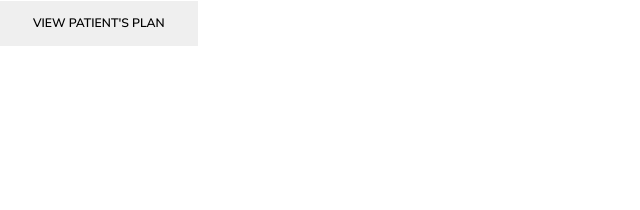
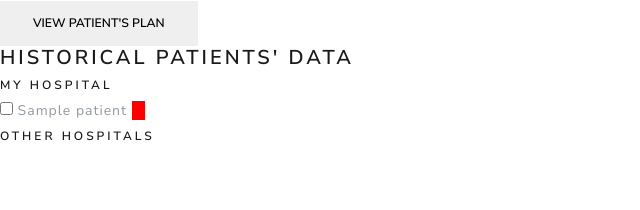
Before and after one commit to vvmurthy/RadiationTherapyApplication, a Django app: page /upload/patients/data/1/1/1/ in a window 1280 px wide. Shown: the part 590-800 px from the top of the page, without its empty margins (0-640 px from the left). Run offline with Django 3.2, Linux system fonts and the light colour scheme; a user stored in the database is signed in; tables that the repository leaves empty hold one stand-in row (values such as "Sample post"); parts of the project's set-up code (start-up, migrations or seed data) failed here and were passed over; some libraries are stand-ins or nearby versions.

Commit message:
prepared screenshots

```diff
--- a/AlgoEngine/urls.py
+++ b/AlgoEngine/urls.py
@@ -9,6 +9,7 @@ urlpatterns = [
 	url(r'^ct_images/(?P<patient_id>[-\w]+)/(?P<study_id>[-\w]+)/(?P<series_id>[-\w]+)/$', views.get_ct, name='view_cts'),
 
 	# Get dvh
+	url(r'^update_dvh/(?P<patient_id>[-\w]+)/(?P<study_id>[-\w]+)/(?P<series_id>[-\w]+)/(?P<roi_index>[-\w]+)/$', views.update_dvh, name="update_dvh"),
 	url(r'^dvh/(?P<patient_id>[-\w]+)/(?P<study_id>[-\w]+)/(?P<series_id>[-\w]+)/(?P<roi_index>[-\w]+)/$', views.get_dvh, name="dvh"),
 
 	# Get the plan data
--- a/dsrt/templates/dsrt/base.html
+++ b/dsrt/templates/dsrt/base.html
@@ -28,9 +28,6 @@
 						<li class="nav-item">
 							<a class="nav-link" href="/upload/patients">View Patients</a>
 					    </li>
-				   	    <li class="nav-item">
-							<a class="nav-link" href="#">Similar Cases</a>
-						</li>
 					{% else %}
 						<li class="nav-item">
 							<a class="nav-link" href="/about">About</a>
--- a/upload/app/dicomdb/RTDoseset.py
+++ b/upload/app/dicomdb/RTDoseset.py
@@ -73,8 +73,8 @@ def parse(dataframe,user,patient,study,series):
             # Generate the dvh using dicompyler
             create_dvh = dvhlib.DVH.from_dicom_dvh(dataframe, referencedROI)
             create_dvh = create_dvh.cumulative
-            dvh.DVHCounts = str(create_dvh.counts.tostring())
-            dvh.DVHBins = str(create_dvh.bins.tostring())
+            dvh.DVHCounts = ",".join(map(str, create_dvh.counts))
+            dvh.DVHBins = ",".join(map(str, create_dvh.bins))
 
             dvh.fk_patient_id = patient
             dvh.fk_study_id = study
--- a/upload/templates/uploader/patient.html
+++ b/upload/templates/uploader/patient.html
@@ -2,20 +2,57 @@
 {% block content %}
 
     <script>
-        function updateCT(value){
+        function updateCT(value, roi){
 
             var index = document.getElementById("CtSlider").value;
             var checked = document.getElementById("ContourShow").checked;
-            var roiIndex = document.getElementById("RoiIndex").value;
+            var roiIndex = roi
 
-            var oldImage = document.getElementById("ct");
+            var oldImage = document.getElementById("ct-" + roi);
             var newImage = new Image();
 
             newImage.src = "/AlgoEngine/ct_images/{{id}}/{{study}}/{{series}}/" + roiIndex + "/"
                 + index + "/" + checked + "/";
-            newImage.id = "ct";
+            newImage.id = "ct-" + roi;
             oldImage.parentNode.insertBefore(newImage, oldImage);
             oldImage.parentNode.removeChild(oldImage);
+
+        }
+
+        var hospitals = []
+        function updateDVH(value, roi){
+            var url = "/AlgoEngine/update_dvh/{{id}}/{{study}}/{{series}}/" + roi + "/";
+            // remove or add
+            if(hospitals.indexOf(value) == -1){
+                hospitals.push(value);
+            }else{
+                hospitals.splice(hospitals.indexOf(value), 1);
+            }
+
+            for(var i = 0 ; i < hospitals.length ; ++i){
+                if(i === 0){
+                    url += "?study=" + hospitals[i];
+                }else{
+                    url += "&study=" + hospitals[i];
+                }
+
+            }
+
+            // remove last and
+            if(hospitals.length > 1){
+                url = url.substring(0, url.length - 1);
+
+            }
+
+            // update the dvh
+            var oldImage = document.getElementById("dvh-" + roi);
+            var newImage = new Image();
+
+            newImage.src = url
+            newImage.id = "dvh-" + roi;
+            oldImage.parentNode.insertBefore(newImage, oldImage);
+            oldImage.parentNode.removeChild(oldImage);
+
 
         }
     </script>
@@ -49,14 +86,14 @@
                     <span id="sidebar" style="display:inline-block;vertical-align:top;">
                         <div>View Contours</div>
                         <div id="image">
-                            <img id="ct" src="/AlgoEngine/ct_images/{{id}}/{{study}}/{{series}}/"/>
+                            <img id="ct-{{roi.rt_roi_id}}" src="/AlgoEngine/ct_images/{{id}}/{{study}}/{{series}}/"/>
                         </div>
 
                         <!-- Set up slider for contour-->
                         <form>
                             <div class="form-group">
                                 <label for="CtSlider">Scroll CTs</label>
-                                <input type="range" onchange="updateCT(this.value);" id="CtSlider" min="0" max="{{number_of_cts}}" value="0">
+                                <input type="range" onchange="updateCT(this.value, {{roi.rt_roi_id}});" id="CtSlider" min="0" max="{{number_of_cts}}" value="0">
                             </div>
                             <div class="input-group">
                                 <input type="checkbox" id="ContourShow" aria-label="Show Contour">
@@ -73,7 +110,25 @@
                     </span>
 
                     <span style="display:inline-block;vertical-align:top;">
-                        <img id="dvh" src="/AlgoEngine/dvh/{{id}}/{{study}}/{{series}}/{{roi.rt_roi_id}}/"/>
+                        <h4>DVH Histogram for {{roi.name}}</h4>
+                        <img id="dvh-{{roi.rt_roi_id}}" src="/AlgoEngine/dvh/{{id}}/{{study}}/{{series}}/{{roi.rt_roi_id}}/"/>
+                    </span>
+
+                    <span style="display:inline-block;vertical-align:top;">
+                        <h4>Historical Patients' Data</h4>
+
+                        <h6>My Hospital</h6>
+                            {% for study in my_hospital %}
+                                <input type="checkbox" id="my_hospital-study-{{study.id}}" onchange="updateDVH({{study.id}}, {{roi.rt_roi_id}});">
+                                <label for="my_hospital-study-{{study.id}}">{{study.fk_patient_id.PatientName}}</label>
+                                <span style="background-color:#ff0000;color:#ff0000;height:10px;width:10px;">.   .</span>
+                            {% endfor %}
+                        <h6>Other Hospitals</h6>
+                            {% for study in other_hospitals %}
+                                <input type="checkbox" id="other-hospitals-study-{{study.id}}" onchange="updateDVH({{study.id}}, {{roi.rt_roi_id}});">
+                                <label for="other-hospitals-study-{{study.id}}">{{study.fk_patient_id.PatientName}}</label>
+                                <span style="text-color:#ff0000;background-color:#ff0000;height:10px;width:10px;">.  .</span>
+                            {% endfor %}
                     </span>
                 </div>
         {% endfor %}
--- a/upload/templates/uploader/patients.html
+++ b/upload/templates/uploader/patients.html
@@ -2,7 +2,7 @@
 {% block content %}
     <h4>All Patients from hospital: {{hospital}} </h4>
 
-    <table>
+    <table style="align:center;" class="table table-striped">
         <tr>
             <th>Patient Name</th>
             <th>Ethnic Group</th>
--- a/upload/templates/uploader/series.html
+++ b/upload/templates/uploader/series.html
@@ -2,7 +2,7 @@
 {% block content %}
     <h4>All CT Series from patient: {{patient}}, study date {{study_date}} </h4>
 
-    <table>
+    <table class="table table-striped">
         <tr>
             <th>Series Date</th>
             <th>Series Description</th>
--- a/upload/templates/uploader/studies.html
+++ b/upload/templates/uploader/studies.html
@@ -2,7 +2,7 @@
 {% block content %}
     <h4>All Studies from patient: {{patient}} </h4>
 
-    <table>
+    <table class="table table-striped">
         <tr>
             <th>Study Date</th>
             <th>Study Description</th>
--- a/upload/views.py
+++ b/upload/views.py
@@ -87,6 +87,32 @@ def view_patient(request, slug, study_id, series_id):
         # Get number of CTs
         number_of_cts = CTImages.objects.filter(fk_study_id=study, fk_patient_id=patient, fk_series_id=series)
 
+        similar = Similarity.objects.filter(fk_study_id_1=study)
+        similar2 = Similarity.objects.filter(fk_study_id_2=study)
+
+        studies = []
+        for case in similar:
+            studies.append(case.fk_study_id_2)
+        for case in similar2:
+            studies.append(case.fk_study_id_1)
+        studies = set(studies)
+
+        my_hospital = []
+        other_hospitals = []
+        # Get similar patients (my hospital)
+        other_count = 0
+        for study in studies:
+            if patient.fk_hospital_id == study.fk_patient_id.fk_hospital_id:
+                my_hospital.append(study)
+            else:
+                st = Study()
+                st.id = study.id
+                pt = Patient()
+                pt.PatientName = "ANON" + str(other_count)
+                st.fk_patient_id = pt
+                other_hospitals.append(st)
+                other_count+=1
+
         for roi_raw in rt_rois:
             roi = roi_raw.DVHReferencedROI
             roi_info = {}
@@ -96,7 +122,8 @@ def view_patient(request, slug, study_id, series_id):
             rois.append(roi_info)
         return render(request, "uploader/patient.html", {
             "patient":patient.PatientName, "id":slug,
-            "rois":rois, "study":study_id, "series":series_id, "number_of_cts":number_of_cts})
+            "rois":rois, "study":study_id, "series":series_id, "number_of_cts":number_of_cts,
+            "my_hospital":my_hospital, "other_hospitals":other_hospitals})
     except AssertionError:
         return HttpResponse(status=500)
 
```
Also changed, not shown: AlgoEngine/views.py (+50 -5 lines).
